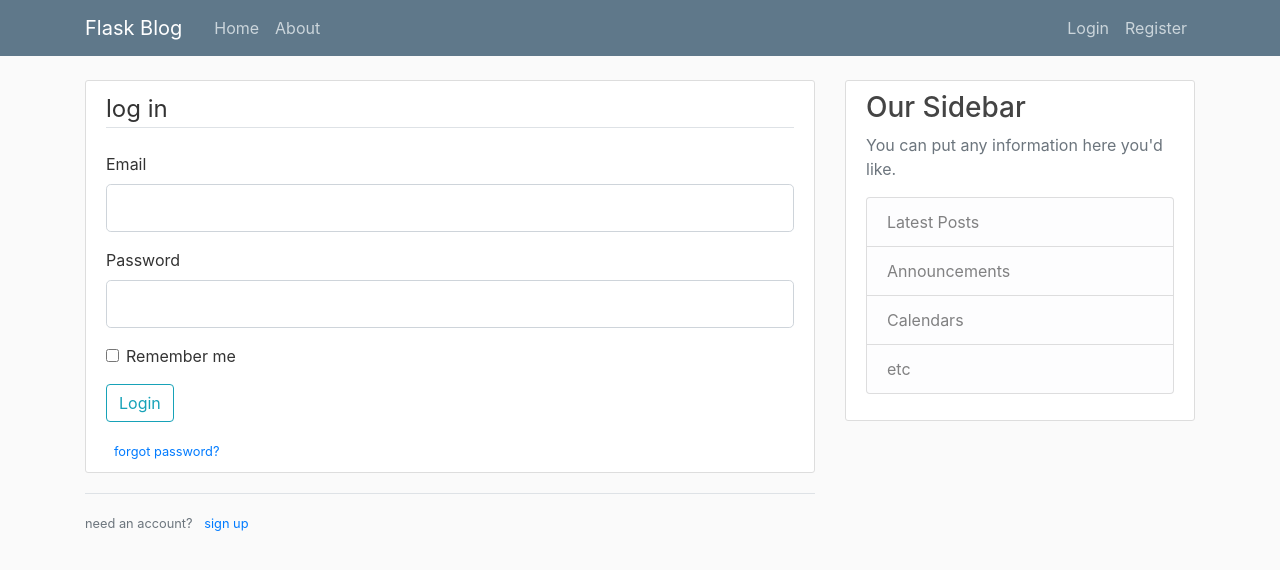
After one commit to Pjagersky2/Flask-Blog, a Flask app: page /login in a window 1280 px wide. The commit adds this page. Shown: the top 570 px of the page. Run offline with Flask 2, Linux system fonts and the light colour scheme; some libraries are stand-ins or nearby versions.

Commit message:
Added user registration and login POST form functionality.

```diff
--- a/flaskblog.py
+++ b/flaskblog.py
@@ -1,8 +1,11 @@
 """Module for learning Flask via Corey Schafer's tutorial"""
-from flask import Flask, render_template, url_for
+from flask import Flask, flash, redirect, render_template, url_for
+from forms import RegistrationForm, LoginForm
 
 # flask object where name = module name
 app = Flask(__name__)
+
+app.config["SECRET_KEY"] = "f1a9f9f191632a81c7cf5ee4b6096945"
 
 posts = [
     {
@@ -22,18 +25,79 @@
 
 @app.route("/")
 @app.route("/home")  # both paths take you to the same place
-def home():
-    """The home directory of the flask webapp"""
+def home() -> str:
+    """
+    Handle the home page.
+
+    This function handles the home page and returns the rendered
+    template for the home page.
+
+    Returns:
+        str: A rendered template for the home page.
+    """
 
     return render_template("home.html", posts=posts)
 
 
 @app.route("/about")
-def about():
-    """The about directory of the flask webapp"""
+def about() -> str:
+    """
+    Handle the about page.
+
+    This function handles the about page and returns the rendered
+    template for the about page.
+
+    Returns:
+        str: A rendered template for the about page.
+    """
 
     return render_template("about.html", title="about")
 
 
-if __name__ == '__main__':
+@app.route("/register", methods=["GET", "POST"])
+def register() -> str:
+    """
+    Handle user registration.
+
+    This function handles user registration and returns a rendered
+    template for the registration page.
+
+    Returns:
+        str: A rendered template for the registration page.
+    """
+
+    form = RegistrationForm()
+
+    if form.validate_on_submit():
+        flash(f"Account created for {form.username.data}!", "success")
+        return redirect(url_for("home"))
+
+    return render_template("register.html", title="register", form=form)
+
+
+@app.route("/login", methods=["GET", "POST"])
+def login() -> str:
+    """
+    Handle user login authentication.
+
+    This function handles user login and returns a rendered
+    template for the login page.
+
+    Returns:
+        str: A rendered template for the login page.
+    """
+
+    form = LoginForm()
+
+    if form.validate_on_submit():
+        if form.email.data == "admin@blog.com" and form.password.data == "password":
+            flash("you have been logged in!", "success")
+            return redirect(url_for("home"))
+        else:
+            flash("login unsuccessful.  please check username and password", "danger")
+
+    return render_template("login.html", title="login", form=form)
+
+
+if __name__ == "__main__":
     app.run(debug=True)
--- /dev/null
+++ b/forms.py
@@ -0,0 +1,30 @@
+from flask_wtf import FlaskForm
+from wtforms import BooleanField, PasswordField, StringField, SubmitField
+from wtforms.validators import DataRequired, Email, EqualTo, Length
+
+
+class RegistrationForm(FlaskForm):
+    """
+    Pass
+    """
+
+    username = StringField("Username",
+                            validators=[DataRequired(), Length(min=2, max=20)])
+    email = StringField("Email", validators=[DataRequired(), Email()])
+    password = PasswordField("Password", validators=[DataRequired()])
+    confirm_password = PasswordField("Confirm Password",
+                                     validators=[DataRequired(),
+                                                 EqualTo("password")])
+
+    submit = SubmitField("Sign Up")
+
+
+class LoginForm(FlaskForm):
+    """
+    Pass
+    """
+
+    email = StringField("Email", validators=[DataRequired(), Email()])
+    remember = BooleanField("Remember me")
+    password = PasswordField("Password", validators=[DataRequired()])
+    submit = SubmitField("Login")
--- a/templates/layout.html
+++ b/templates/layout.html
@@ -27,13 +27,13 @@
           </button>
           <div class="collapse navbar-collapse" id="navbarToggle">
             <div class="navbar-nav mr-auto">
-              <a class="nav-item nav-link" href="/">Home</a>
-              <a class="nav-item nav-link" href="/about">About</a>
+              <a class="nav-item nav-link" href="{{ url_for('home') }}">Home</a>
+              <a class="nav-item nav-link" href="{{ url_for('about') }}">About</a>
             </div>
             <!-- Navbar Right Side -->
             <div class="navbar-nav">
-              <a class="nav-item nav-link" href="/login">Login</a>
-              <a class="nav-item nav-link" href="/register">Register</a>
+              <a class="nav-item nav-link" href="{{ url_for('login') }}">Login</a>
+              <a class="nav-item nav-link" href="{{ url_for('register') }}">Register</a>
             </div>
           </div>
         </div>
@@ -42,6 +42,15 @@
 <main role="main" class="container">
       <div class="row">
         <div class="col-md-8">
+          {% with messages = get_flashed_messages(with_categories=true) %}
+            {% if messages %}
+              {% for category, message in messages %}
+                <div class="alert alert-{{ category }}">
+                  {{ message }}
+                </div>
+              {% endfor %}
+            {% endif %}
+          {% endwith %}
           {% block content %}{% endblock %}
         </div>
         <div class="col-md-4">
--- /dev/null
+++ b/templates/login.html
@@ -0,0 +1,56 @@
+{% extends "layout.html" %}
+{% block content %}
+    <div class="content-section">
+        <form method="POST" action="">
+            {{ form.hidden_tag() }}
+            <fieldset class="form-group">
+                <legend class="border-bottom mb-4">log in</legend>
+                <div class="form-group">
+                    {{ form.email.label(class="form-control-label") }}
+                    {% if form.email.errors %}
+                        {{ form.email(class="form-control form-control-lg is-invalid") }}
+                    <div class="invalid feedback">
+                        {% for errors in form.email.errors %}
+                        <span>
+                            {{ error }}
+                        </span>
+                        {% endfor %}
+                    </div>
+                    {% else %}
+                        {{ form.email(class="form-control form-control-lg") }}
+                    {% endif %}
+                </div>
+                <div class="form-group">
+                    {{ form.password.label(class="form-control-label") }}
+                    {% if form.password.errors %}
+                        {{ form.password(class="form-control form-control-lg is-invalid") }}
+                    <div class="invalid feedback">
+                        {% for errors in form.password.errors %}
+                        <span>
+                            {{ error }}
+                        </span>
+                        {% endfor %}
+                    </div>
+                    {% else %}
+                        {{ form.password(class="form-control form-control-lg") }}
+                    {% endif %}
+                </div>
+                <div class="form-check">
+                    {{ form.remember(class="form-check-input") }}
+                    {{ form.remember.label(class="form-check-label") }}
+                </div>
+            </fieldset>
+            <div class="form-group">
+                {{ form.submit(class="btn btn-outline-info") }}
+            </div>
+            <small class="text-muted ml-2">
+                <a href="#">forgot password?</a>
+            </small>
+        </form>
+    </div>
+    <div class="border-top pt-3">
+        <small class="text-muted">
+            need an account? <a class="ml-2" href="{{ url_for('register')}}">sign up</a>
+        </small>
+    </div>
+{% endblock content %}
```
Also changed, not shown: templates/register.html (added, +81 -0 lines).
